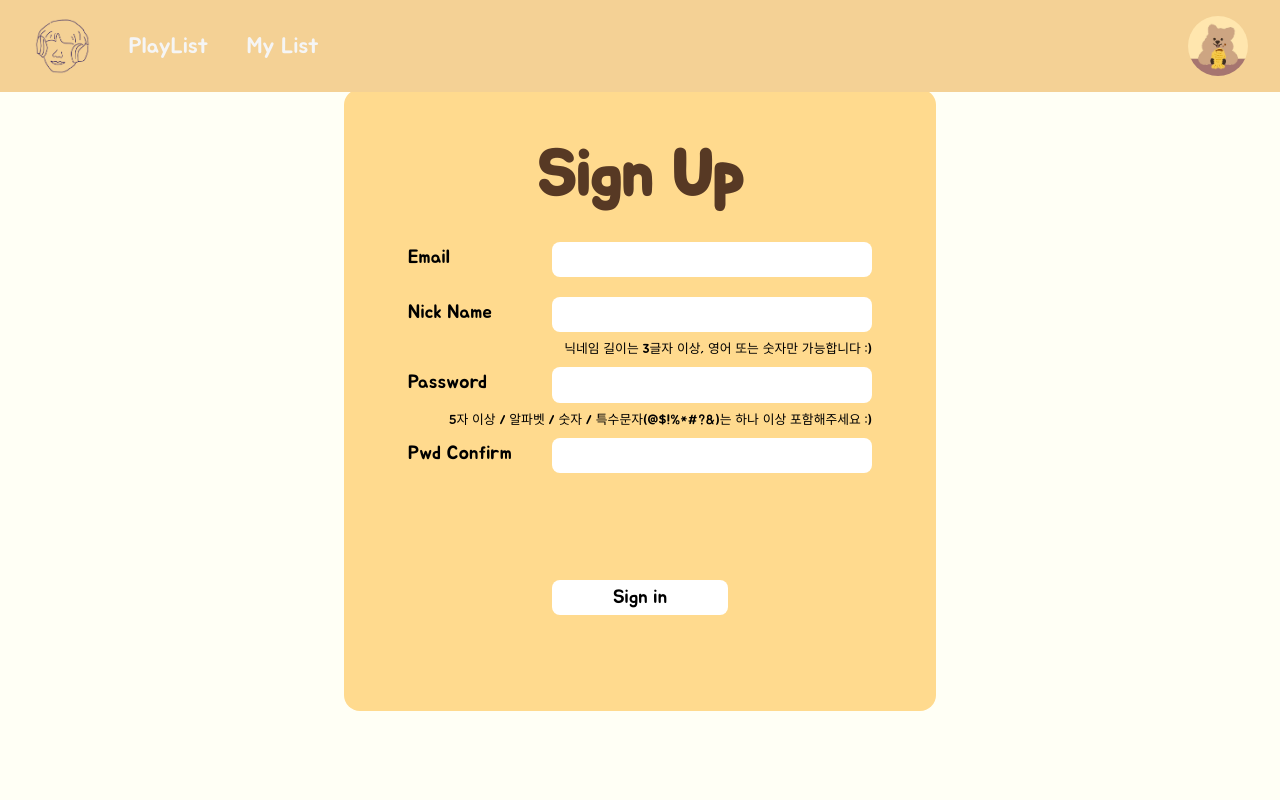
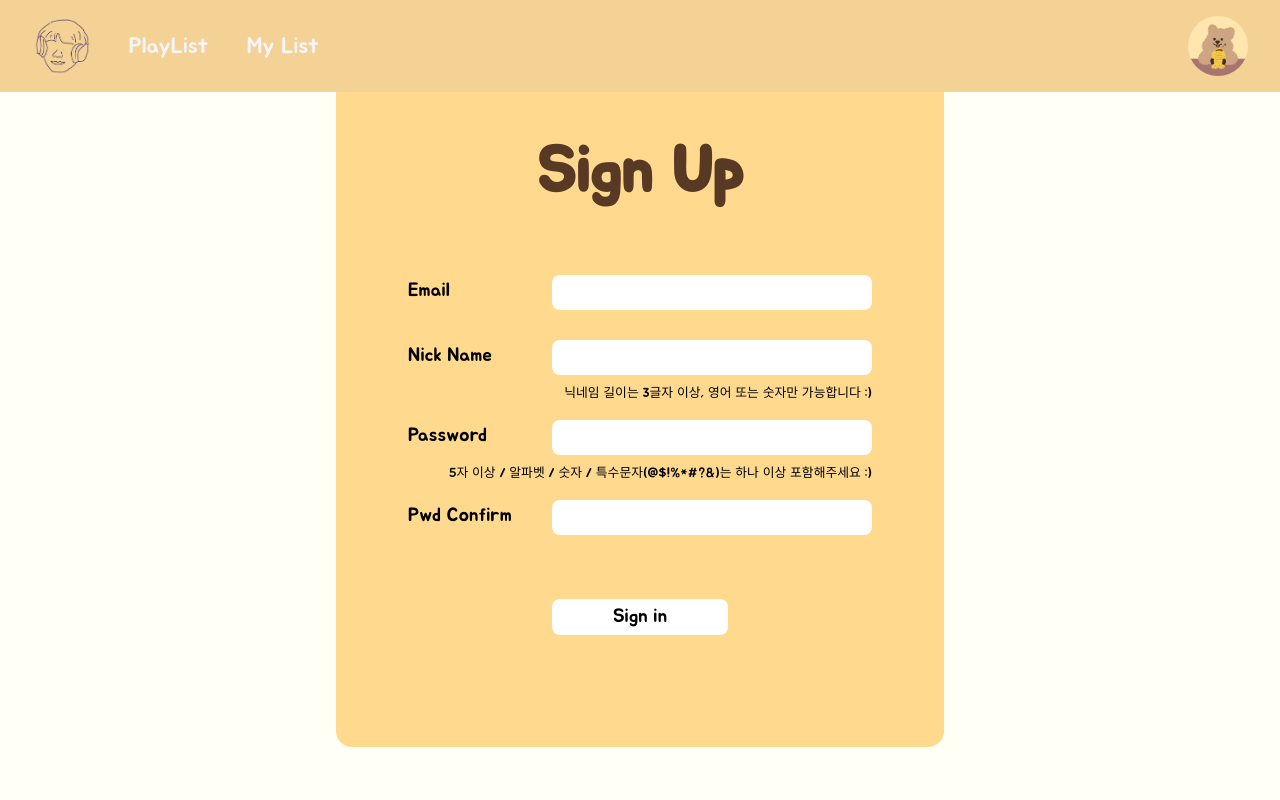
Before and after one commit to codestates/nodongu-client, a React (Create React App) app in the folder client/: page /signup in a window 1280 px wide. Shown: the top 800 px of the page. Built offline with nearby package versions, Linux system fonts and the light colour scheme.

Commit message:
Modify CSS

```diff
--- a/client/src/Components/footer/footer.css
+++ b/client/src/Components/footer/footer.css
@@ -1,28 +1,6 @@
 @import url('https://fonts.googleapis.com/css2?family=Jua&display=swap');
 
-* {
-  box-sizing: border-box;
-}
-
-:root {
-  --main-background-color: #fffff5;
-  --nav-background-color: #f4d195;
-  --footer-font-color: #573924;
-  --light-white-color: #ffffff;
-  --dark-white-color: #f5f5f5;
-  --light-yellow-color: #fffff5;
-  --middle-yellow-color: #fff1b9;
-  --dark-yellow-color: #ffda8e;
-  --middle-beige-color: #fdd692;
-  --light-orange-color: #f9a11b;
-  --dark-pink-color: #ec7357;
-  --light-pink-color: #ffece9;
-  --font-size--middle: 1.2rem;
-}
-
 .footer-container {
-  margin: 0;
-  padding: 0;
   font-family: 'Jua', sans-serif;
   border-top: solid 0.5px var(--light-white-color);
 }
@@ -66,10 +44,14 @@ footer {
   font-size: 1.62rem;
 }
 
+.right-col p {
+  margin-bottom: 1rem;
+}
+
 .border {
   width: 14rem;
   height: 3px;
-  margin-top: 0.5rem;
+  margin: 1rem 0;
   background: var(--dark-pink-color);
 }
 
@@ -91,7 +73,7 @@ footer {
   font-family: 'Jua', sans-serif;
 }
 
-.btn {
+.newsletter-form-btn {
   padding: 18px 40px;
   font-size: 16px;
   color: var(--light-white-color);
@@ -105,7 +87,7 @@ footer {
   font-family: 'Jua', sans-serif;
 }
 
-.btn:hover {
+.newsletter-form-btn:hover {
   opacity: 0.7;
 }
 
@@ -132,7 +114,7 @@ footer {
   .txtb {
     flex: 1;
   }
-  .btn {
+  .newsletter-form-btn {
     margin-left: -5px;
     width: 100%;
     margin-top: 10px;
--- a/client/src/Components/footer/footer.jsx
+++ b/client/src/Components/footer/footer.jsx
@@ -43,7 +43,11 @@ class Footer extends Component {
                   className="txtb"
                   placeholder="Enter Your Email :)"
                 />
-                <input type="submit" className="btn" value="submit" />
+                <input
+                  type="submit"
+                  className="newsletter-form-btn"
+                  value="submit"
+                />
               </form>
             </div>
           </div>
--- a/client/src/Components/login/login.css
+++ b/client/src/Components/login/login.css
@@ -1,24 +1,4 @@
 @import url('https://fonts.googleapis.com/css2?family=Jua&display=swap');
-
-* {
-  box-sizing: border-box;
-}
-
-:root {
-  --main-background-color: #fffff5;
-  --nav-background-color: #f4d195;
-  --footer-font-color: #573924;
-  --light-white-color: #ffffff;
-  --dark-white-color: #f5f5f5;
-  --light-yellow-color: #fffff5;
-  --middle-yellow-color: #fff1b9;
-  --dark-yellow-color: #ffda8e;
-  --middle-beige-color: #fdd692;
-  --light-orange-color: #f9a11b;
-  --dark-pink-color: #ec7357;
-  --light-pink-color: #ffece9;
-  --font-size--middle: 1.2rem;
-}
 
 .login-container {
   display: flex;
@@ -38,9 +18,8 @@
   display: flex;
   flex-direction: column;
   align-items: center;
-  height: 700px;
   font-size: 2rem;
-  padding: 3rem;
+  padding: 7rem 1.5rem;
   margin-top: 95px;
   border-radius: 1rem;
   background: var(--dark-yellow-color);
--- a/client/src/Components/navbar/navbar.css
+++ b/client/src/Components/navbar/navbar.css
@@ -1,8 +1,4 @@
 @import url('https://fonts.googleapis.com/css2?family=Jua&display=swap');
-
-* {
-  box-sizing: border-box;
-}
 
 :root {
   --main-background-color: #fffff5;
--- a/client/src/Components/signup/signup.css
+++ b/client/src/Components/signup/signup.css
@@ -1,24 +1,4 @@
 @import url('https://fonts.googleapis.com/css2?family=Jua&display=swap');
-
-* {
-  box-sizing: border-box;
-}
-
-:root {
-  --main-background-color: #fffff5;
-  --nav-background-color: #f4d195;
-  --footer-font-color: #573924;
-  --light-white-color: #ffffff;
-  --dark-white-color: #f5f5f5;
-  --light-yellow-color: #fffff5;
-  --middle-yellow-color: #fff1b9;
-  --dark-yellow-color: #ffda8e;
-  --middle-beige-color: #fdd692;
-  --light-orange-color: #f9a11b;
-  --dark-pink-color: #ec7357;
-  --light-pink-color: #ffece9;
-  --font-size--middle: 1.2rem;
-}
 
 .sign-up-container {
   display: flex;
@@ -31,6 +11,7 @@
 
 .sign-up-title {
   color: var(--footer-font-color);
+  margin-bottom: 2rem;
 }
 
 .sign-up {
@@ -38,7 +19,8 @@
   flex-direction: column;
   align-items: center;
   font-size: 2rem;
-  padding: 3rem;
+  padding: 5rem 3.5rem;
+  padding-bottom: 3rem;
   border-radius: 1rem;
   background: var(--dark-yellow-color);
 }
@@ -54,6 +36,10 @@
   display: flex;
   justify-content: center;
   align-items: center;
+}
+
+.sign-up-input {
+  margin: 0.3rem 0rem;
 }
 
 .sign-up-input input {
@@ -80,7 +66,7 @@
   font-family: 'Jua', sans-serif;
   border: none;
   border-radius: 0.5rem;
-  margin: 6rem 0rem 2rem 0rem;
+  margin: 3rem 0;
   background-color: var(--light-white-color);
   transition: all 300ms linear;
 }
--- a/client/src/index.css
+++ b/client/src/index.css
@@ -1,9 +1,13 @@
 * {
   box-sizing: border-box;
+  margin: 0;
+  padding: 0;
 }
 
 :root {
   --main-background-color: #fffff5;
+  --nav-background-color: #f4d195;
+  --footer-font-color: #573924;
   --light-white-color: #ffffff;
   --dark-white-color: #f5f5f5;
   --light-yellow-color: #fffff5;
@@ -11,6 +15,9 @@
   --dark-yellow-color: #ffda8e;
   --middle-beige-color: #fdd692;
   --light-orange-color: #f9a11b;
+  --dark-pink-color: #ec7357;
+  --light-pink-color: #ffece9;
+  --font-size--middle: 1.2rem;
 }
 
 body {
```
